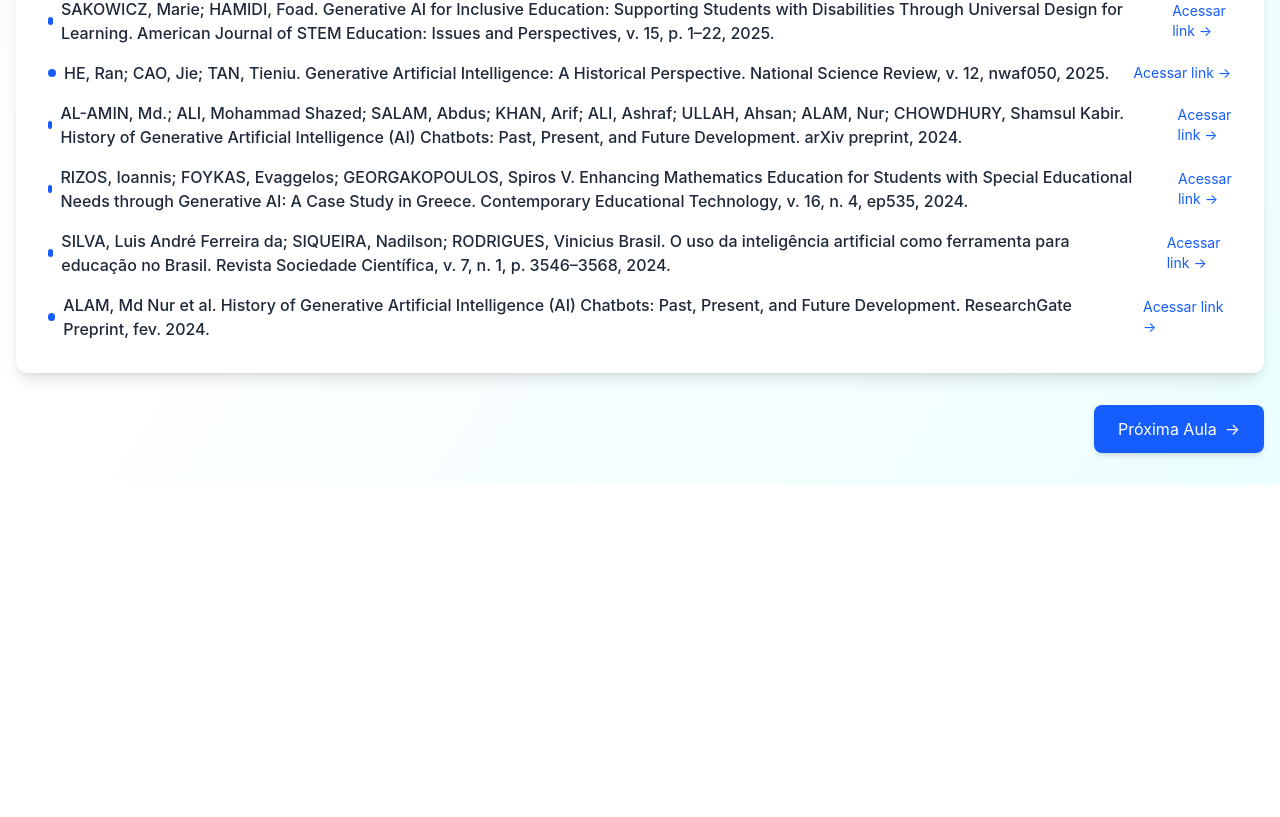
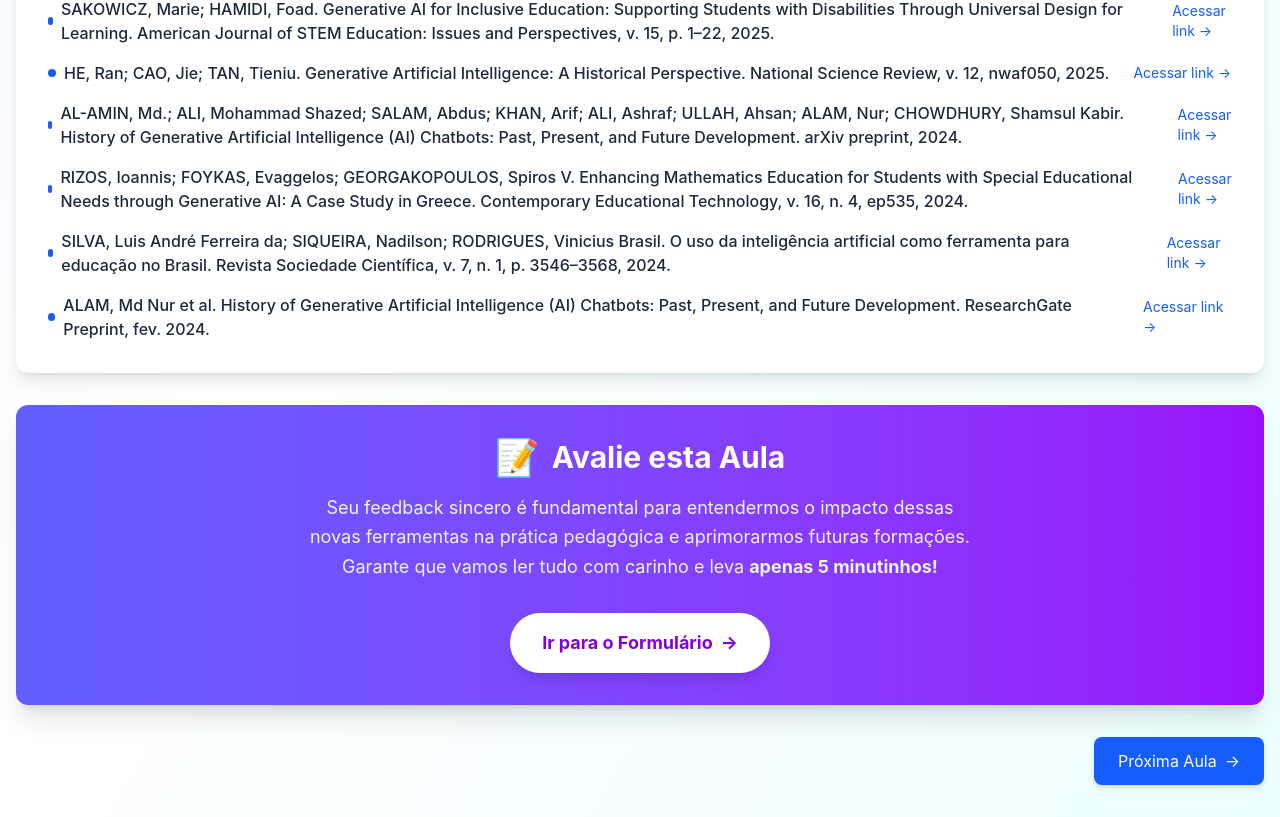
Before and after one commit to FelipeFMedeiros/IA-Gen, a React (Vite) app: page /aula1 in a window 1280 px wide. Shown: the part 1455-2272 px from the top of the page. Before the commit the page ends 1940 px from the top, so only its background shows below. Built offline with nearby package versions, Linux system fonts and the light colour scheme.

Commit message:
chore: Adiciona link do formulario no fim das aulas

```diff
--- a/src/components/AulaTemplate.tsx
+++ b/src/components/AulaTemplate.tsx
@@ -201,6 +201,26 @@ const AulaTemplate = ({
                     </div>
                 )}
 
+                {/* Questionário de Avaliação */}
+                <div className="bg-gradient-to-r from-indigo-500 to-purple-600 rounded-xl shadow-xl p-8 mb-8 text-white text-center transform hover:-translate-y-1 transition-transform duration-300">
+                    <h2 className="text-3xl font-bold mb-4 flex items-center justify-center gap-3">
+                        <span className="text-4xl">📝</span> Avalie esta Aula
+                    </h2>
+                    <p className="text-lg text-indigo-50 max-w-2xl mx-auto mb-8 leading-relaxed">
+                        Seu feedback sincero é fundamental para entendermos o impacto dessas novas ferramentas na prática pedagógica e aprimorarmos futuras formações.
+                        Garante que vamos ler tudo com carinho e leva <strong>apenas 5 minutinhos!</strong>
+                    </p>
+                    <a
+                        href="https://docs.google.com/forms/d/e/1FAIpQLSeuVIFpZDXHcDv0XZExajYos8gg7YRw6cJkQtZKm0VFl1oDRQ/viewform"
+                        target="_blank"
+                        rel="noopener noreferrer"
+                        className="inline-flex items-center gap-2 bg-white text-purple-700 font-bold text-lg px-8 py-4 rounded-full shadow-lg hover:shadow-2xl hover:scale-105 transition-all duration-300"
+                    >
+                        <span>Ir para o Formulário</span>
+                        <span>→</span>
+                    </a>
+                </div>
+
                 {/* Navegação entre aulas */}
                 <div className="flex justify-between items-center">
                     {numeroAula > 1 && (
```
